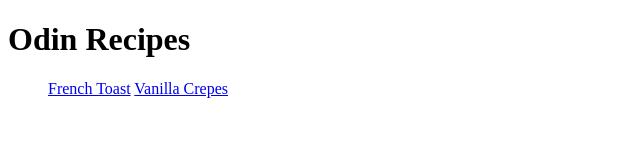
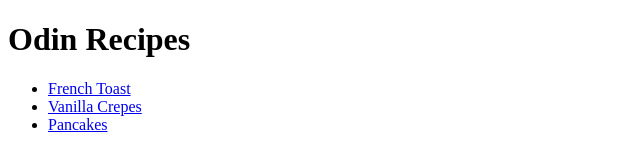
Before and after one commit to stormyrp/odin-recipes, a plain HTML site: page index.html in a window 1280 px wide. Shown: the whole page, without its empty margins (0-640 px from the left). Drawn offline with Linux system fonts and the light colour scheme.

Commit message:
Add pancakes.html and link on index

```diff
--- a/index.html
+++ b/index.html
@@ -7,8 +7,9 @@
     <body>
         <h1>Odin Recipes</h1>
         <ul>
-            <a href="./recipes/french-toast.html">French Toast</a>
-            <a href="./recipes/crepes.html">Vanilla Crepes</a>
+            <li><a href="./recipes/french-toast.html">French Toast</a></li>
+            <li><a href="./recipes/crepes.html">Vanilla Crepes</a></li>
+            <li><a href="./recipes/pancakes.html">Pancakes</a></li>
         </ul>
     </body>
 </html>
```
Also changed, not shown: recipes/pancakes.html (added, +10 -0 lines).
